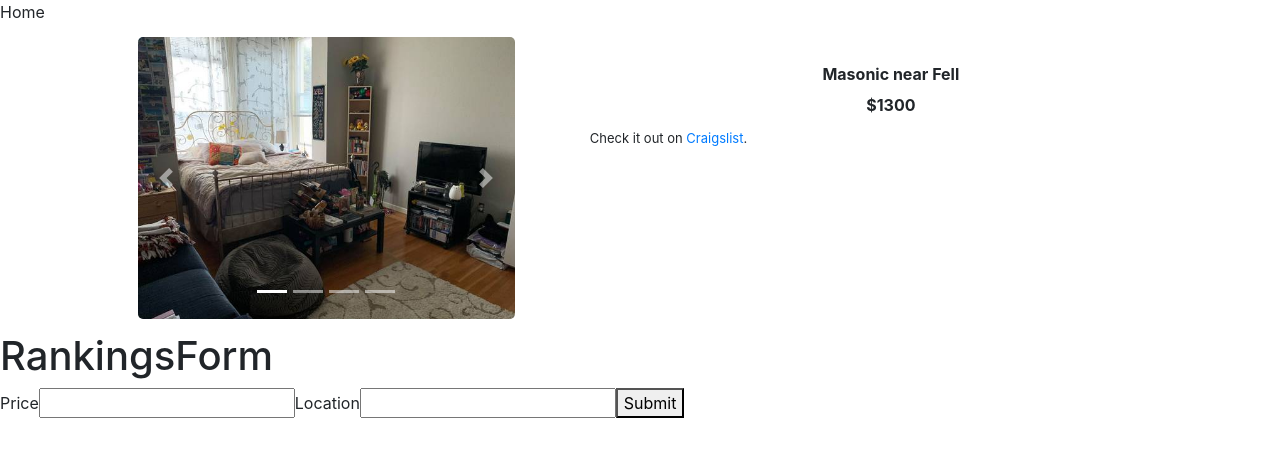
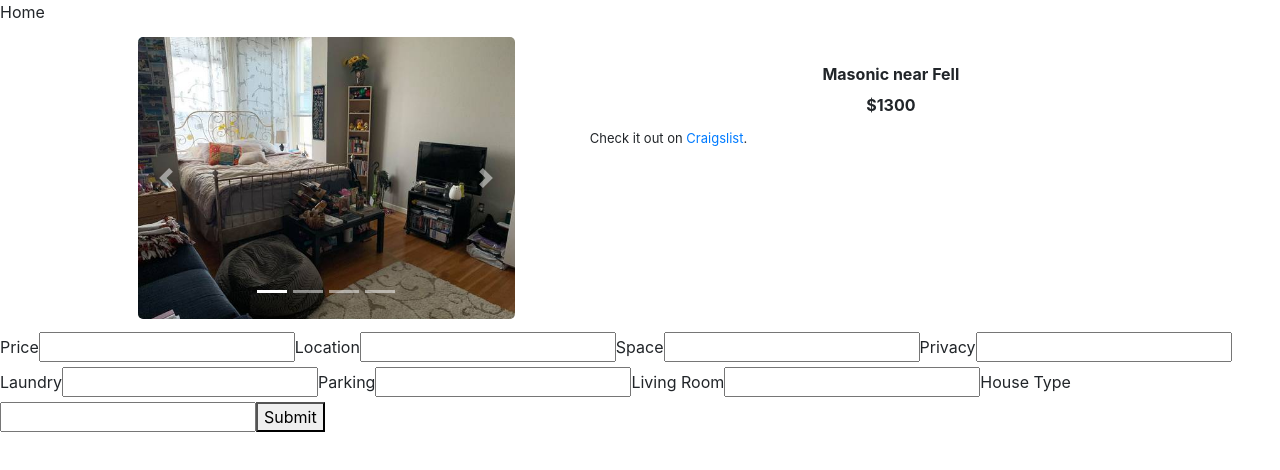
Before and after one commit to jurschler2/apartment-ranker, a React (Create React App) app in the folder frontend/: page / in a window 1280 px wide. Shown: the top 470 px of the page. Built offline with nearby package versions, Linux system fonts and the light colour scheme.

Commit message:
added more rankings fields to frontend

```diff
--- a/frontend/src/components/RankingsForm.js
+++ b/frontend/src/components/RankingsForm.js
@@ -15,7 +15,6 @@ function RankingsForm({ rankings }) {
 
   return (
     <div>
-     <h1>RankingsForm</h1>
      <Formik
        initialValues={{ price: '', location: '' }}
        validate={values => {
@@ -37,6 +36,24 @@ function RankingsForm({ rankings }) {
            <label>Location</label>
            <Field type="number" name="location" />
            <ErrorMessage name="location" component="div" />
+           <label>Space</label>
+           <Field type="number" name="space" />
+           <ErrorMessage name="space" component="div" />
+           <label>Privacy</label>
+           <Field type="number" name="privacy" />
+           <ErrorMessage name="privacy" component="div" />
+           <label>Laundry</label>
+           <Field type="number" name="laundry" />
+           <ErrorMessage name="laundry" component="div" />
+           <label>Parking</label>
+           <Field type="number" name="parking" />
+           <ErrorMessage name="parking" component="div" />
+           <label>Living Room</label>
+           <Field type="number" name="living-room" />
+           <ErrorMessage name="living-room" component="div" />
+           <label>House Type</label>
+           <Field type="number" name="house-type" />
+           <ErrorMessage name="house-type" component="div" />
            <button type="submit" disabled={isSubmitting}>
              Submit
            </button>
```
